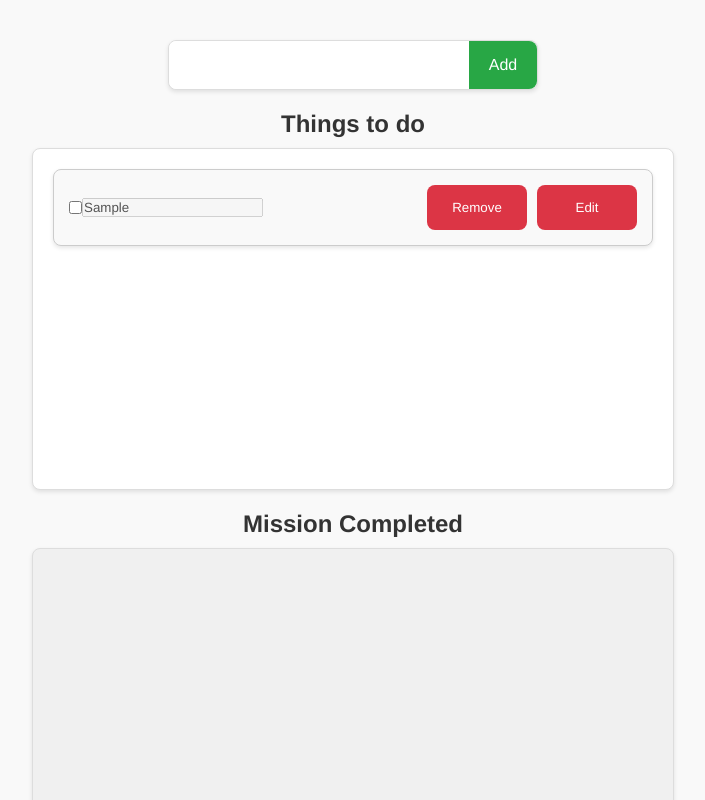
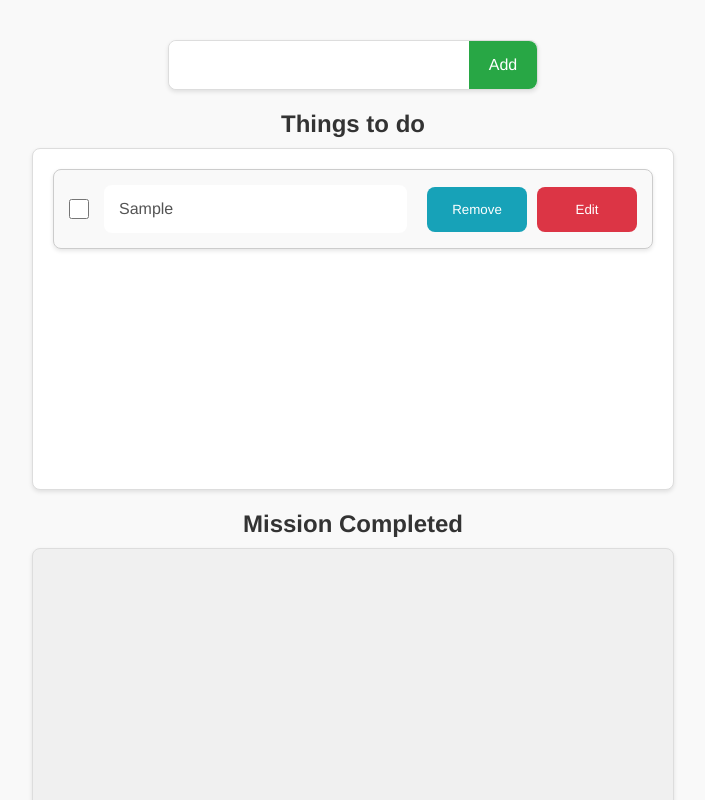
Before and after one commit to sabb12/todoList, a plain HTML site: page index.html in a window 1280 px wide. Both pictures are taken after typing "Sample" into the empty fields and a click on the button "Add". Shown: the top 800 px of the page, without its empty margins (287-992 px from the left). Drawn offline with Linux system fonts and the light colour scheme.

Commit message:
Remove btn 색갈 변경, inputValue input 및 checkbox 사이즈와 border: none 수정

```diff
--- a/index.css
+++ b/index.css
@@ -122,46 +122,54 @@ h2 {
   flex: 1;
   display: flex;
   align-items: center;
+  margin-right: 20px; /* Add margin for spacing */
 }
 
-.inputLi input[type="text"] {
+.inputLi input[type="text"],
+.inputValue {
   flex: 1;
-  border: 1px solid #ccc;
   padding: 15px;
   font-size: 16px;
   border-radius: 8px;
   outline: none;
   background-color: #ffffff;
-  width: 100%; /* Take up full width */
-  box-sizing: border-box; /* Ensure padding is included in width */
+  width: 100%;
+  box-sizing: border-box;
+  border: none; /* Hide border */
+}
+
+.inputLi input[type="checkbox"] {
+  width: 20px;
+  height: 20px;
+  margin-right: 15px;
 }
 
 .buttonLi {
   display: flex;
-  gap: 10px; /* Spacing between buttons */
+  gap: 10px;
 }
 
 .buttonLi button {
   background-color: #dc3545;
   color: white;
   border: none;
-  padding: 15px 20px; /* Adjusted padding for better spacing */
+  padding: 15px 20px;
   cursor: pointer;
   border-radius: 8px;
   transition: background-color 0.3s ease;
-  min-width: 100px; /* Ensure buttons have a minimum width */
+  min-width: 100px;
 }
 
 .buttonLi button:hover {
   background-color: #c82333;
 }
 
-.buttonLi button.edit-btn {
-  background-color: #007bff;
+.buttonLi button.removeBtn {
+  background-color: #17a2b8;
 }
 
-.buttonLi button.edit-btn:hover {
-  background-color: #0056b3;
+.buttonLi button.removeBtn:hover {
+  background-color: #138496;
 }
 
 /* Completed list */
--- a/index.js
+++ b/index.js
@@ -130,12 +130,14 @@ const createNewElement = (data, index, isCompleted) => {
 
   containerForLi.value = data;
   containerForLi.disabled = true;
+  containerForLi.classList.add("inputValue");
 
   complete.type = "checkbox";
   complete.checked = isCompleted;
 
   remove.type = "button";
   remove.innerHTML = "Remove";
+  remove.classList.add("removeBtn");
 
   complete.addEventListener("click", () => {
     if (complete.checked) {
```
